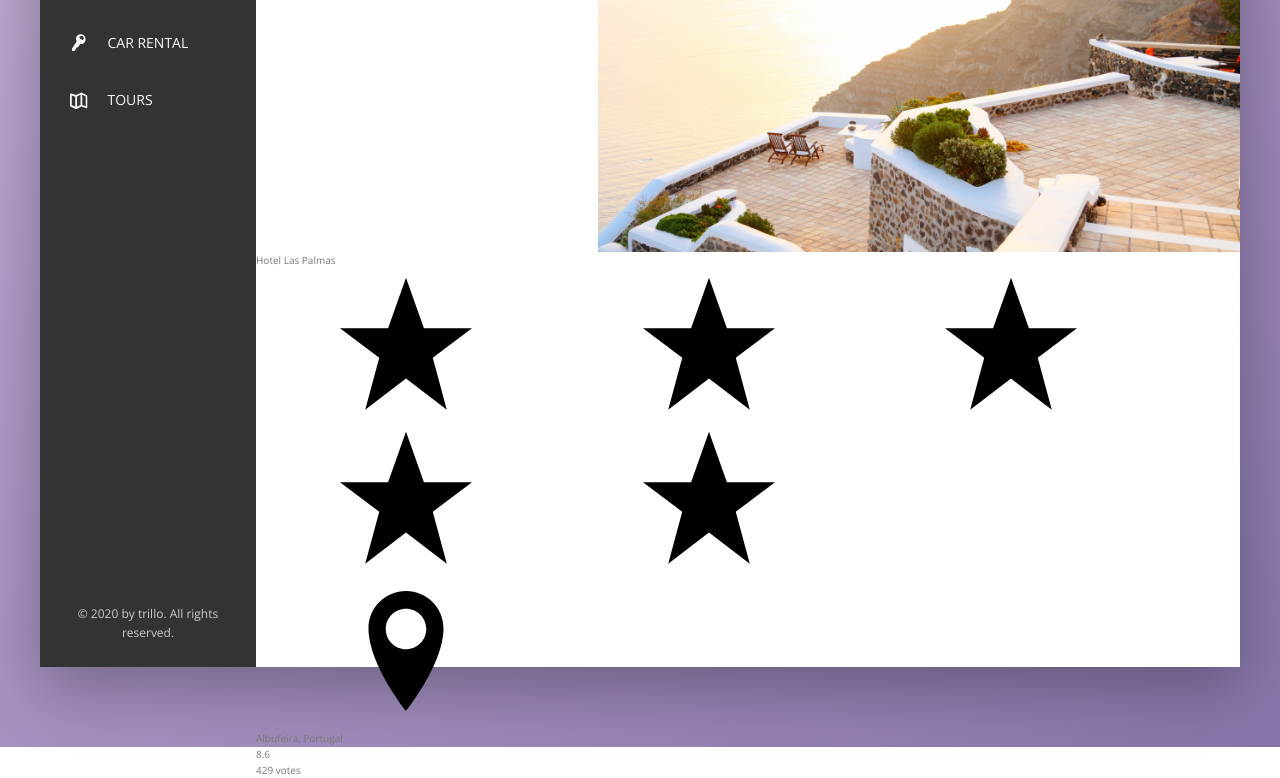
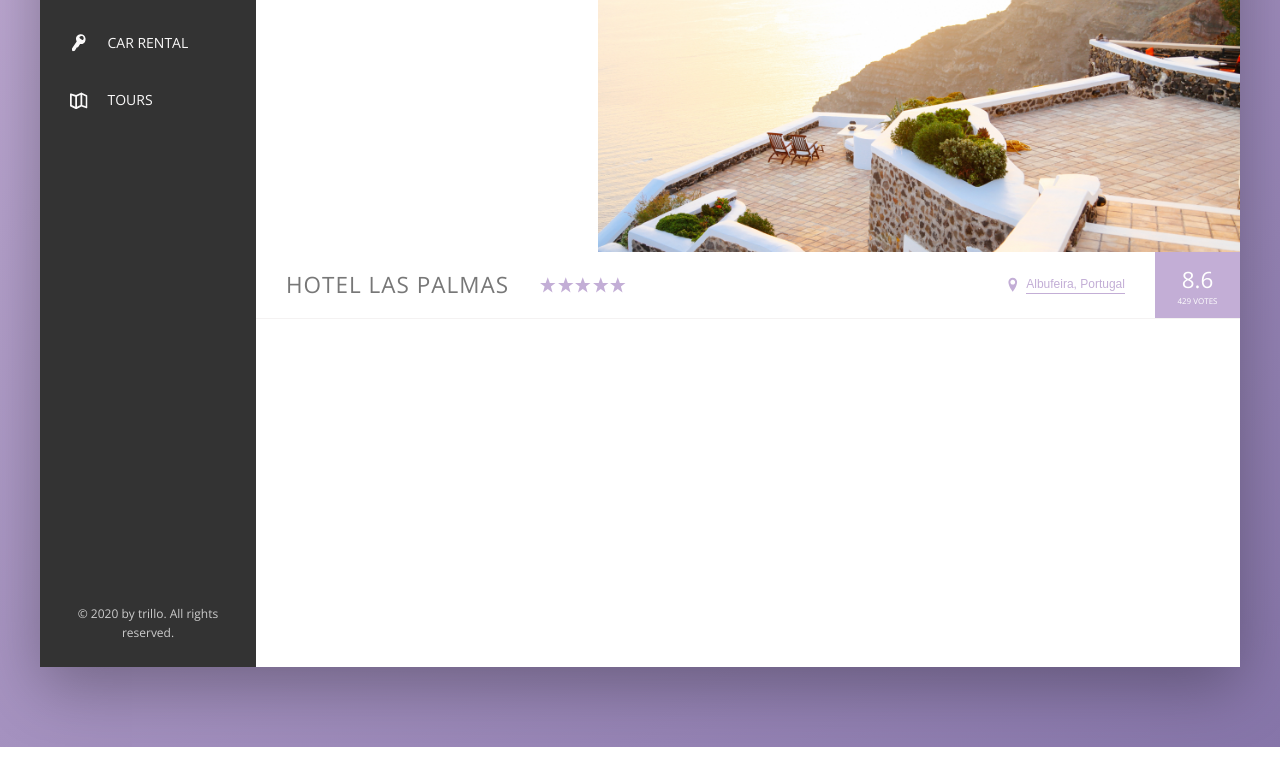
Before and after one commit to gunil0610/trillo, a website: page index.html in a window 1280 px wide. Shown: the part 283-1061 px from the top of the page. After the commit the page ends 1030 px from the top, so only its background shows below. Drawn offline with nearby package versions, Linux system fonts and the light colour scheme.

Commit message:
hotel overview part

```diff
--- a/index.html
+++ b/index.html
@@ -138,19 +138,19 @@
                 <use xlink:href="img/sprite.svg#icon-star"></use>
               </svg>
             </div>
-          </div>
 
             <div class="overview__location">
               <svg class="overview__icon-location">
                 <use xlink:href="img/sprite.svg#icon-location-pin"></use>
               </svg>
-            <div class="btn-inline">Albufeira, Portugal</div>
+              <button class="btn-inline">Albufeira, Portugal</button>
             </div>
 
             <div class="overview__rating">
               <div class="overview__rating-average">8.6</div>
               <div class="overview__rating-count">429 votes</div>
             </div>
+          </div>
         </main>
       </div>
     </div>
--- a/sass/_components.scss
+++ b/sass/_components.scss
@@ -193,3 +193,105 @@
     display: block;
   }
 }
+
+/////////////////////////////////////////////////////////
+// HOTEL OVERVIEW
+.overview {
+  display: flex;
+  align-items: center;
+  border-bottom: 1px solid var(--color-grey-light-2);
+
+  &__heading {
+    font-size: 2.25rem;
+    font-weight: 300;
+    text-transform: uppercase;
+    letter-spacing: 1px;
+    padding: 1.5rem 3rem;
+  }
+
+  &__stars {
+    margin-right: auto;
+    display: flex;
+  }
+
+  &__icon-star,
+  &__icon-location {
+    width: 1.75rem;
+    height: 1.75rem;
+    fill: var(--color-primary);
+  }
+
+  &__location {
+    font-size: 1.2rem;
+    display: flex;
+    align-items: center;
+  }
+
+  &__icon-location {
+    margin-right: 0.5rem;
+  }
+
+  &__rating {
+    background-color: var(--color-primary);
+    color: #fff;
+    margin-left: 3rem;
+    padding: 0 2.25rem;
+    align-self: stretch;
+
+    display: flex;
+    flex-direction: column;
+    align-items: center;
+    justify-content: center;
+  }
+
+  &__rating-average {
+    font-size: 2.25rem;
+    font-weight: 300;
+    margin-bottom: -3px;
+  }
+
+  &__rating-count {
+    font-size: 0.8rem;
+    text-transform: uppercase;
+  }
+}
+
+/////////////////////////////////////////////////////////
+// BUTTON INLINE
+.btn-inline {
+  border: none;
+  color: var(--color-primary);
+  font-size: inherit;
+  border-bottom: 1px solid currentColor;
+  padding: 0 0 2px 0;
+  display: inline-block;
+  background-color: transparent;
+  cursor: pointer;
+  transition: all 0.2s;
+
+  &:hover {
+    color: var(--color-grey-dark-1);
+  }
+
+  &:focus {
+    outline: none;
+    animation: pulsate 1s infinite;
+  }
+}
+
+@keyframes pulsate {
+  0% {
+    transform: scale(1);
+    box-shadow: none;
+  }
+
+  50% {
+    transform: scale(1.05);
+    box-shadow: 0 1rem 4rem rgba(0, 0, 0, 0.25);
+  }
+
+  100% {
+    transform: scale(1);
+    box-shadow: none;
+  }
+}
--- a/sass/_layout.scss
+++ b/sass/_layout.scss
@@ -11,7 +11,7 @@
   font-size: 1.4rem;
   height: 7rem;
   background-color: #fff;
-  border-bottom: var(--color-grey-light-2);
+  border-bottom: 1px solid var(--color-grey-light-2);
 
   display: flex;
   justify-content: space-between;
```
Also changed, not shown: css/style.css. Lines whose indentation alone changed are shown as unchanged.
